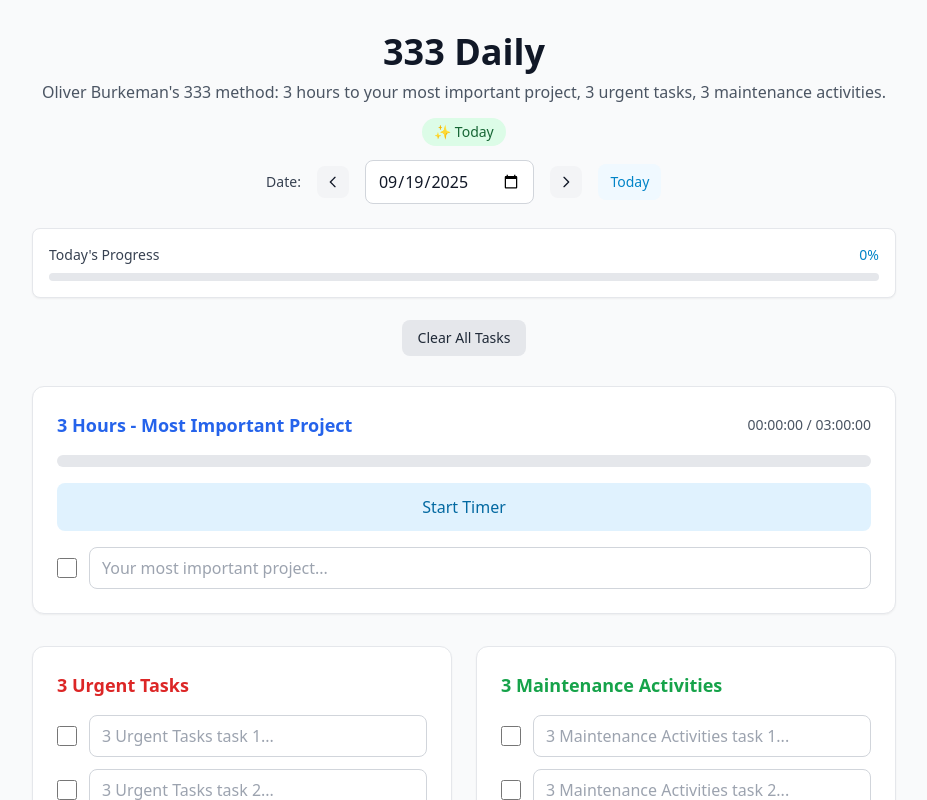
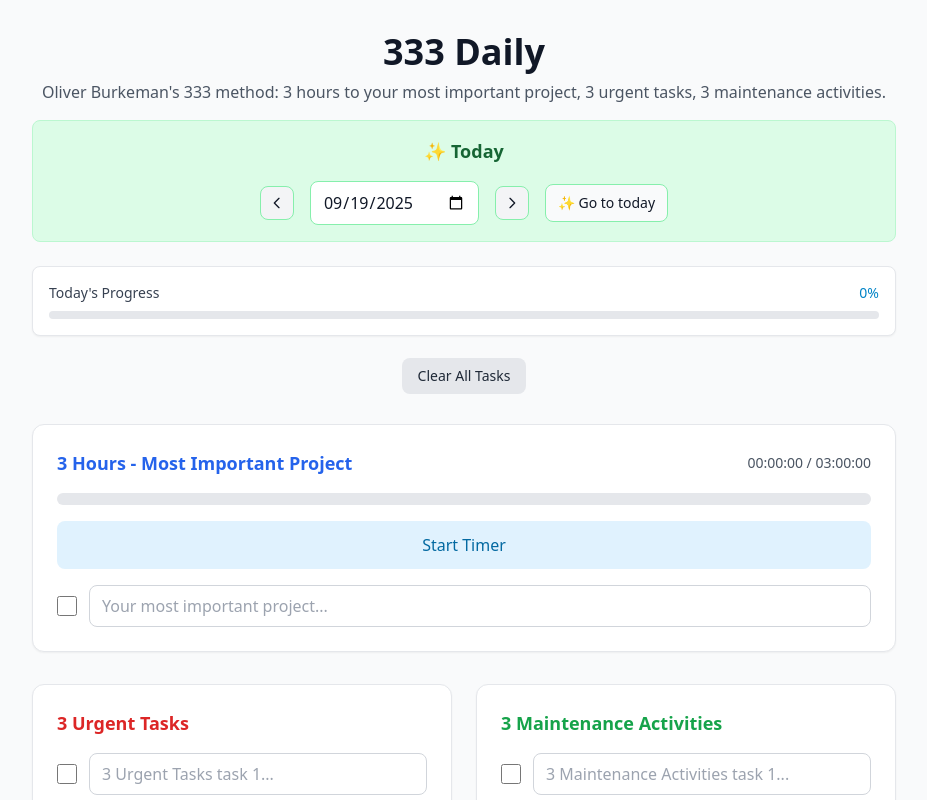
Before and after one commit to rthrs/333daily, a React (Vite) app: page / in a window 1280 px wide. Shown: the top 800 px of the page, without its empty margins (176-1103 px from the left). Built offline with nearby package versions, Linux system fonts and the light colour scheme.

Commit message:
style: improve Header component layout and date navigation styling

```diff
--- a/src/components/Header.jsx
+++ b/src/components/Header.jsx
@@ -16,7 +16,6 @@
   const isTomorrow = currentDate === tomorrow
   const isPast = new Date(currentDate) < new Date(today)
   const isFuture = new Date(currentDate) > new Date(today)
-  const canClear = isToday || isFuture;
 
   return (
     <div className="text-center mb-8">
@@ -26,17 +25,29 @@
       </p>
 
       {/* Date indicator with context - always present to prevent layout shift */}
-      <div className="mb-4 h-6 flex items-center justify-center space-x-4">
-        <div className={`inline-flex items-center px-3 py-1 rounded-full text-sm font-medium ${
+      <div className={`mb-6 py-4 px-6 rounded-lg ${
         isToday
-            ? 'bg-green-100 text-green-800'
+          ? 'bg-green-100 border border-green-200'
           : isYesterday
-              ? 'bg-orange-100 text-orange-800'
+            ? 'bg-orange-100 border border-orange-200'
           : isTomorrow
-              ? 'bg-blue-100 text-blue-800'
+            ? 'bg-blue-100 border border-blue-200'
           : isPast
-              ? 'bg-yellow-100 text-yellow-800'
-              : 'bg-purple-100 text-purple-800'
+            ? 'bg-yellow-100 border border-yellow-200'
+            : 'bg-purple-100 border border-purple-200'
+      }`}>
+        {/* Day label and date */}
+        <div className="text-center mb-4">
+          <div className={`text-lg font-bold ${
+            isToday
+              ? 'text-green-800'
+              : isYesterday
+                ? 'text-orange-800'
+              : isTomorrow
+                ? 'text-blue-800'
+              : isPast
+                ? 'text-yellow-800'
+                : 'text-purple-800'
           }`}>
             {isToday
               ? '✨ Today'
@@ -52,8 +63,7 @@
         </div>
 
         {/* Date selector with navigation */}
-      <div className="flex items-center justify-center space-x-4 mb-6">
-        <label htmlFor="date" className="text-sm font-medium text-gray-700">Date:</label>
+        <div className="flex items-center justify-center space-x-4">
 
           {/* Previous day button */}
           <button
@@ -62,7 +72,17 @@
               prevDate.setDate(prevDate.getDate() - 1)
               onDateChange(prevDate.toISOString().split('T')[0])
             }}
-          className="p-2 rounded-lg bg-gray-100 hover:bg-gray-200 transition-colors duration-200"
+            className={`p-2 rounded-lg bg-gray-100 hover:bg-gray-200 transition-colors duration-200 border ${
+              isToday
+                ? 'border-green-300'
+                : isYesterday
+                  ? 'border-orange-300'
+                : isTomorrow
+                  ? 'border-blue-300'
+                : isPast
+                  ? 'border-yellow-300'
+                  : 'border-purple-300'
+            }`}
             title="Previous day"
           >
             <svg className="w-4 h-4" fill="none" stroke="currentColor" viewBox="0 0 24 24">
@@ -75,7 +95,17 @@
             id="date"
             value={currentDate}
             onChange={(e) => onDateChange(e.target.value)}
-          className="input-field w-auto"
+            className={`input-field w-auto ${
+              isToday
+                ? 'border-green-300 focus:border-green-500 focus:ring-green-500'
+                : isYesterday
+                  ? 'border-orange-300 focus:border-orange-500 focus:ring-orange-500'
+                : isTomorrow
+                  ? 'border-blue-300 focus:border-blue-500 focus:ring-blue-500'
+                : isPast
+                  ? 'border-yellow-300 focus:border-yellow-500 focus:ring-yellow-500'
+                  : 'border-purple-300 focus:border-purple-500 focus:ring-purple-500'
+            }`}
           />
 
           {/* Next day button */}
@@ -85,7 +115,17 @@
               nextDate.setDate(nextDate.getDate() + 1)
               onDateChange(nextDate.toISOString().split('T')[0])
             }}
-          className="p-2 rounded-lg bg-gray-100 hover:bg-gray-200 transition-colors duration-200"
+            className={`p-2 rounded-lg bg-gray-100 hover:bg-gray-200 transition-colors duration-200 border ${
+              isToday
+                ? 'border-green-300'
+                : isYesterday
+                  ? 'border-orange-300'
+                : isTomorrow
+                  ? 'border-blue-300'
+                : isPast
+                  ? 'border-yellow-300'
+                  : 'border-purple-300'
+            }`}
             title="Next day"
           >
             <svg className="w-4 h-4" fill="none" stroke="currentColor" viewBox="0 0 24 24">
@@ -94,16 +134,26 @@
           </button>
 
           {/* Today button - always present to prevent layout shift */}
-        <div className="w-16 h-8 flex items-center justify-center">
+          <div className="h-8 flex items-center justify-center">
               <button
                 onClick={() => onDateChange(today)}
-              className="px-3 py-2 text-sm font-medium text-primary-600 bg-primary-50 hover:bg-primary-100 rounded-lg transition-colors duration-200"
+                className={`px-3 py-2 text-sm font-medium bg-gray-50 hover:bg-gray-100 rounded-lg transition-colors duration-200 border ${
+                  isToday
+                    ? 'border-green-300'
+                    : isYesterday
+                      ? 'border-orange-300'
+                    : isTomorrow
+                      ? 'border-blue-300'
+                    : isPast
+                      ? 'border-yellow-300'
+                      : 'border-purple-300'
+                }`}
                 title="Go to today"
               >
-              Today
+                ✨ Go to today
               </button>
           </div>
-
+        </div>
       </div>
 
 
@@ -112,14 +162,12 @@
 
       {/* Clear button - always present to prevent layout shift */}
       <div className="h-8 flex items-center justify-center">
-        {canClear && (
           <button
             onClick={onClearAll}
             className="btn-secondary text-sm"
           >
             Clear All Tasks
           </button>
-        )}
       </div>
     </div>
   )
```
Lines whose indentation alone changed are shown as unchanged.
